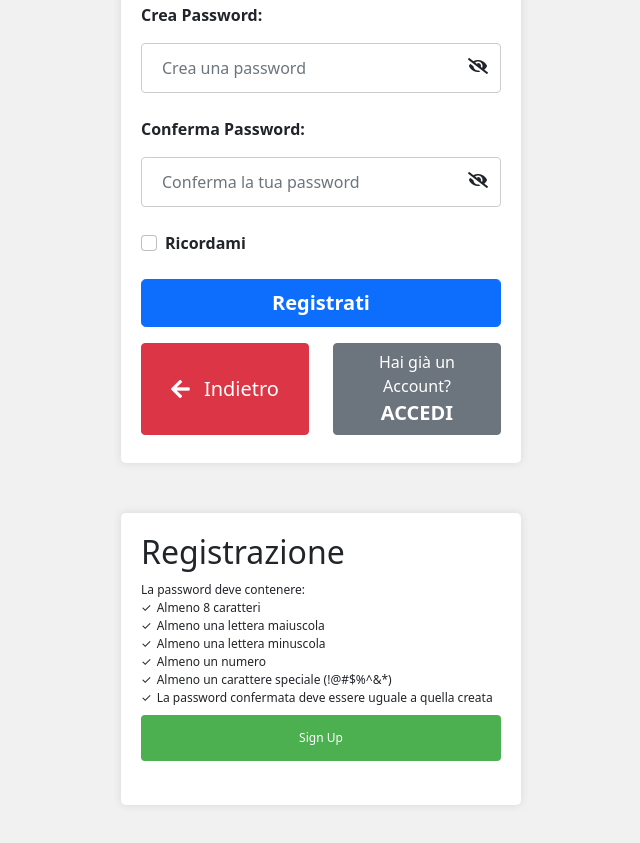
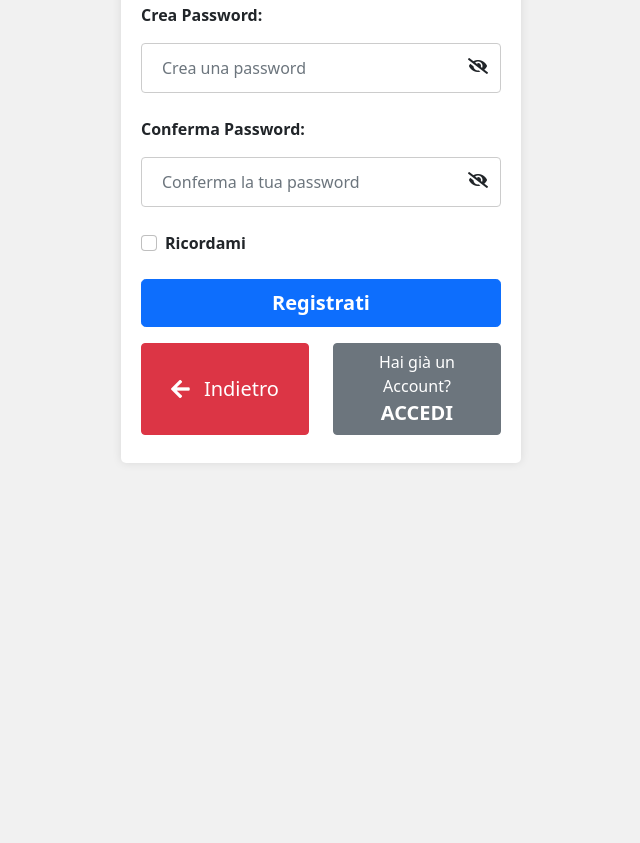
Before and after one commit to lollo1188/EngAppAlpha, a plain HTML site: page index.html in a window 1280 px wide. Shown: the part 1443-2286 px from the top of the page, without its empty margins (319-959 px from the left). After the commit the page ends 1956 px from the top, so only its background shows below. Drawn offline with nearby package versions, Linux system fonts and the light colour scheme.

Commit message:
Update index.html

```diff
--- a/index.html
+++ b/index.html
@@ -216,28 +216,6 @@
   </div><!-- id="signUpPageDiv" -->
   <!-- //!SECTION -->
 
-
-  <!-- ! //SECTION -  password-rules -->
-
-  <div class="containerWindow">
-    <h2>Registrazione</h2>
-
-
-    <div id="criteria" class="password-rules mb-3">
-      <!-- TODO - scegliere solo alcuni dei criteri, altrimenti è una seccatura inventare la password! -->
-      <!-- TODO il simbolo ✓ e la X devono esseri inseriti dal criterio!-->
-      La password deve contenere:<!-- Password should contain -->
-      <p id="lengthRule" class="mb-0"><span class="rule-icon">✓</span>Almeno 8 caratteri</p><!-- At least 8 characters -->
-      <p id="uppercaseRule" class="mb-0"><span class="rule-icon">✓</span>Almeno una lettera maiuscola</p><!-- At least one uppercase letter -->
-      <p id="lowercaseRule" class="mb-0"><span class="rule-icon">✓</span>Almeno una lettera minuscola</p> <!-- At least one lowercase letter -->
-      <p id="digitRule" class="mb-0"><span class="rule-icon">✓</span>Almeno un numero</p><!-- At least one digit -->
-      <p id="specialCharRule" class="mb-0"><span class="rule-icon">✓</span>Almeno un carattere speciale (!@#$%^&*)</p><!-- At least one special character (!@#$%^&*) -->
-      <p id="confirmPasswordRule" class="mb-0"><span class="rule-icon">✓</span>La password confermata deve essere uguale a quella creata</p><!-- </div> -->
-
-      <button type="button" onclick="signup()">Sign Up</button>
-    </div>
-  </div>
-
   <script>
     var InputPasswordSignUp = document.getElementById('InputPasswordSignUp');
     var InputConfirmPasswordSignUp = document.getElementById('InputConfirmPasswordSignUp');
```
